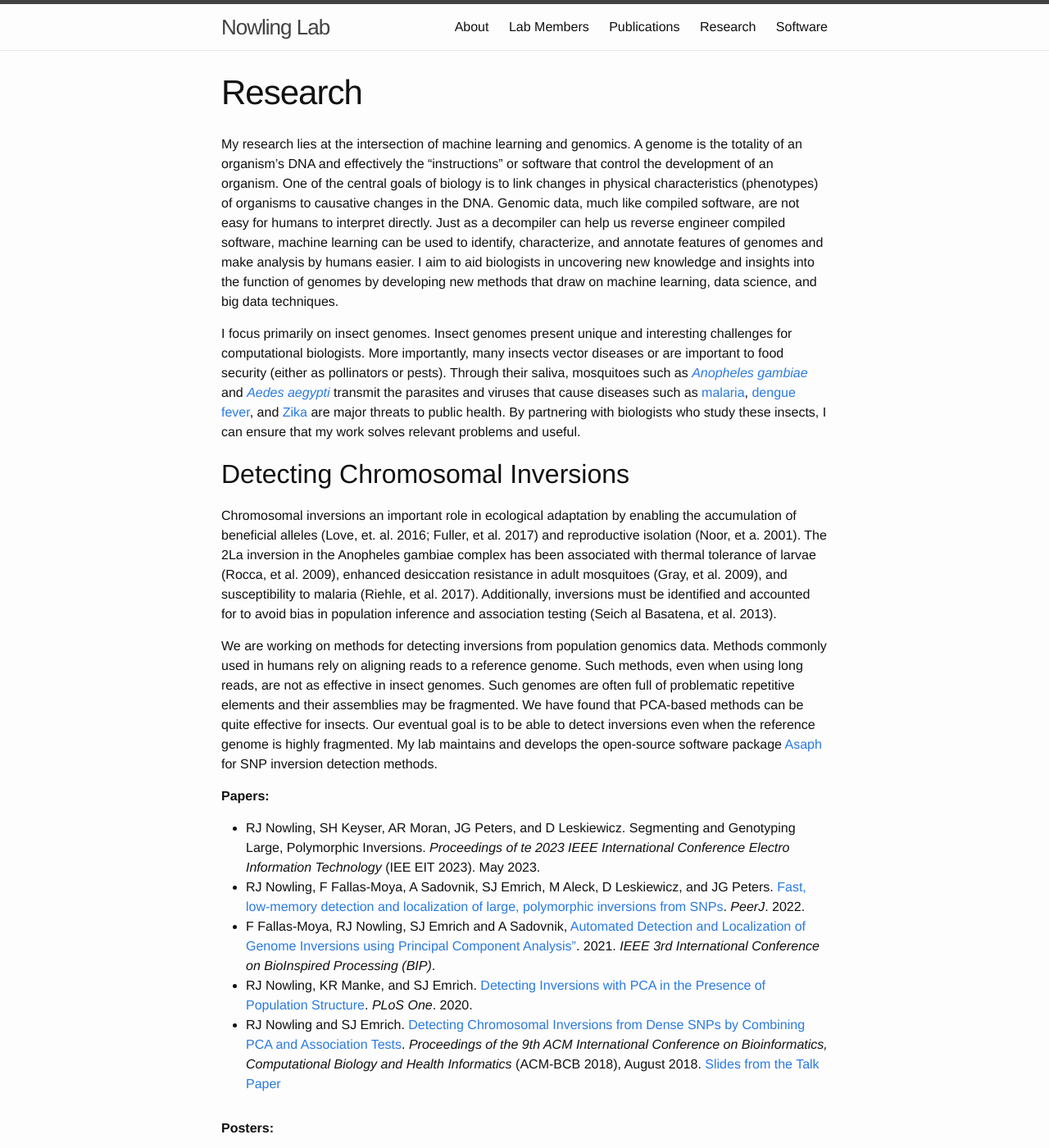
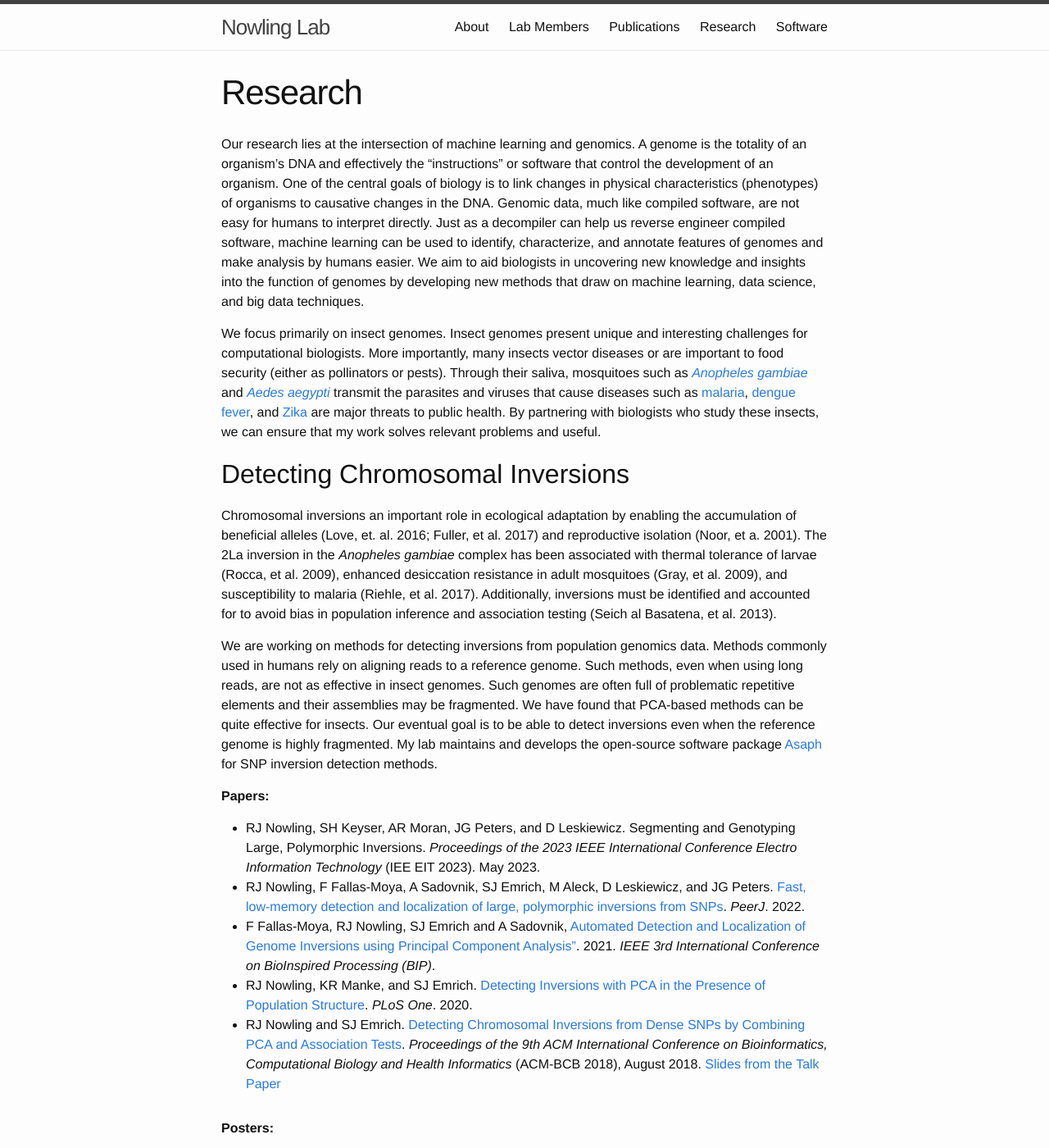
Before and after one commit to nowling-lab/nowling-lab.github.io, a Jekyll site: the page built from research.md, in a window 1280 px wide and 1400 px high. Shown: the whole window at 82% size. Built offline with Jekyll 4.4.1, drawn with Linux system fonts in a browser that asks for light colours; formulas are drawn with MathJax 3.

Commit message:
Use we, not I

```diff
--- a/research.md
+++ b/research.md
@@ -4,19 +4,19 @@ title: Research
 permalink: /research/
 ---
 
-My research lies at the intersection of machine learning and genomics.  A genome is the totality of an organism's DNA and effectively the "instructions" or software that control the development of an organism.  One of the central goals of biology is to link changes in physical characteristics (phenotypes) of organisms to causative changes in the DNA.  Genomic data, much like compiled software, are not easy for humans to interpret directly.  Just as a decompiler can help us reverse engineer compiled software, machine learning can be used to identify, characterize, and annotate features of genomes and make analysis by humans easier.  I aim to aid biologists in uncovering new knowledge and insights into the function of genomes by developing new methods that draw on machine learning, data science, and big data techniques.
+Our research lies at the intersection of machine learning and genomics.  A genome is the totality of an organism's DNA and effectively the "instructions" or software that control the development of an organism.  One of the central goals of biology is to link changes in physical characteristics (phenotypes) of organisms to causative changes in the DNA.  Genomic data, much like compiled software, are not easy for humans to interpret directly.  Just as a decompiler can help us reverse engineer compiled software, machine learning can be used to identify, characterize, and annotate features of genomes and make analysis by humans easier.  We aim to aid biologists in uncovering new knowledge and insights into the function of genomes by developing new methods that draw on machine learning, data science, and big data techniques.
 
-I focus primarily on insect genomes.   Insect genomes present unique and interesting challenges for computational biologists.  More importantly, many insects vector diseases or are important to food security (either as pollinators or pests).  Through their saliva, mosquitoes such as *[Anopheles gambiae](https://en.wikipedia.org/wiki/Anopheles_gambiae)* and *[Aedes aegypti](https://en.wikipedia.org/wiki/Aedes_aegypti)* transmit the parasites and viruses that cause diseases such as [malaria](https://en.wikipedia.org/wiki/Malaria), [dengue fever](https://en.wikipedia.org/wiki/Dengue_fever), and [Zika](https://en.wikipedia.org/wiki/Zika_fever) are major threats to public health.  By partnering with biologists who study these insects, I can ensure that my work solves relevant problems and useful.
+We focus primarily on insect genomes.   Insect genomes present unique and interesting challenges for computational biologists.  More importantly, many insects vector diseases or are important to food security (either as pollinators or pests).  Through their saliva, mosquitoes such as *[Anopheles gambiae](https://en.wikipedia.org/wiki/Anopheles_gambiae)* and *[Aedes aegypti](https://en.wikipedia.org/wiki/Aedes_aegypti)* transmit the parasites and viruses that cause diseases such as [malaria](https://en.wikipedia.org/wiki/Malaria), [dengue fever](https://en.wikipedia.org/wiki/Dengue_fever), and [Zika](https://en.wikipedia.org/wiki/Zika_fever) are major threats to public health.  By partnering with biologists who study these insects, we can ensure that my work solves relevant problems and useful.
 
 
 ## Detecting Chromosomal Inversions
-Chromosomal inversions an important role in ecological adaptation by enabling the accumulation of beneficial alleles (Love, et. al. 2016; Fuller, et al. 2017) and reproductive isolation (Noor, et a. 2001). The 2La inversion in the Anopheles gambiae complex has been associated with thermal tolerance of larvae (Rocca, et al. 2009), enhanced desiccation resistance in adult mosquitoes (Gray, et al. 2009), and susceptibility to malaria (Riehle, et al. 2017). Additionally, inversions must be identified and accounted for to avoid bias in population inference and association testing (Seich al Basatena, et al. 2013).
+Chromosomal inversions an important role in ecological adaptation by enabling the accumulation of beneficial alleles (Love, et. al. 2016; Fuller, et al. 2017) and reproductive isolation (Noor, et a. 2001). The 2La inversion in the *Anopheles gambiae* complex has been associated with thermal tolerance of larvae (Rocca, et al. 2009), enhanced desiccation resistance in adult mosquitoes (Gray, et al. 2009), and susceptibility to malaria (Riehle, et al. 2017). Additionally, inversions must be identified and accounted for to avoid bias in population inference and association testing (Seich al Basatena, et al. 2013).
 
 We are working on methods for detecting inversions from population genomics data.  Methods commonly used in humans rely on aligning reads to a reference genome.  Such methods, even when using long reads, are not as effective in insect genomes.  Such genomes are often full of problematic repetitive elements and their assemblies may be fragmented.  We have found that PCA-based methods can be quite effective for insects.  Our eventual goal is to be able to detect inversions even when the reference genome is highly fragmented.  My lab maintains and develops the open-source software package [Asaph](https://github.com/rnowling/asaph) for SNP inversion detection methods.
 
 **Papers:**
 
-* RJ Nowling, SH Keyser, AR Moran, JG Peters, and D Leskiewicz. Segmenting and Genotyping Large, Polymorphic Inversions. *Proceedings of te 2023 IEEE International Conference Electro Information Technology* (IEE EIT 2023). May 2023.
+* RJ Nowling, SH Keyser, AR Moran, JG Peters, and D Leskiewicz. Segmenting and Genotyping Large, Polymorphic Inversions. *Proceedings of the 2023 IEEE International Conference Electro Information Technology* (IEE EIT 2023). May 2023.
 * RJ Nowling, F Fallas-Moya, A Sadovnik, SJ Emrich, M Aleck, D Leskiewicz, and JG Peters.  [Fast, low-memory detection and localization of large, polymorphic inversions from SNPs](https://peerj.com/articles/12831/). *PeerJ*. 2022.
 * F Fallas-Moya, RJ Nowling, SJ Emrich and A Sadovnik, [Automated Detection and Localization of Genome Inversions using Principal Component Analysis"](https://ieeexplore.ieee.org/document/9612782). 2021. *IEEE 3rd International Conference on BioInspired Processing (BIP)*.
 * RJ Nowling, KR Manke, and SJ Emrich. [Detecting Inversions with PCA in the Presence of Population Structure](https://journals.plos.org/plosone/article?id=10.1371/journal.pone.0240429). *PLoS One*. 2020.
```
